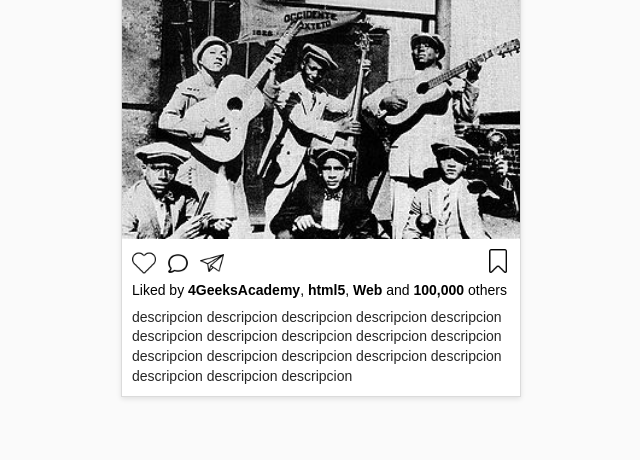
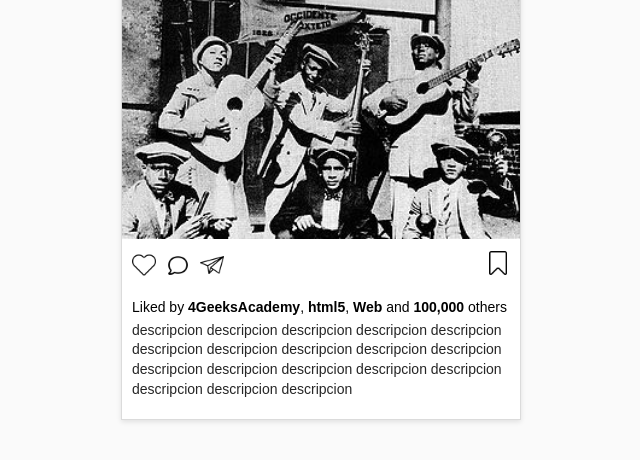
Before and after one commit to 4GeeksAcademy/Post-de-instagram-HTML-CSS-Fabio, a plain HTML site: page index.html in a window 1280 px wide. Shown: the part 88-548 px from the top of the page, without its empty margins (319-959 px from the left). Drawn offline with Linux system fonts and the light colour scheme.

Commit message:
First commit

```diff
--- a/styles.css
+++ b/styles.css
@@ -61,7 +61,7 @@ body {
 }
 
 .postStatus {
-    padding: 10px;
+    padding: 12px 10px 3px;
 }
 
 .icons {
@@ -69,6 +69,7 @@ body {
     flex-direction: row;
     justify-content: space-between;
     align-items: center;
+    margin-bottom: 10px;
 }
 
 .icons img {
@@ -87,12 +88,13 @@ body {
 }
 
 .info {
-    margin-top: 5px;
+    margin-top: 20px;
     font-size: 14px;
 }
 
 .description {
-    padding: 0 10px 10px;
+
+    padding: 3px 10px 20px;
     font-size: 14px;
     color: #262626;
     line-height: 1.4;
```
